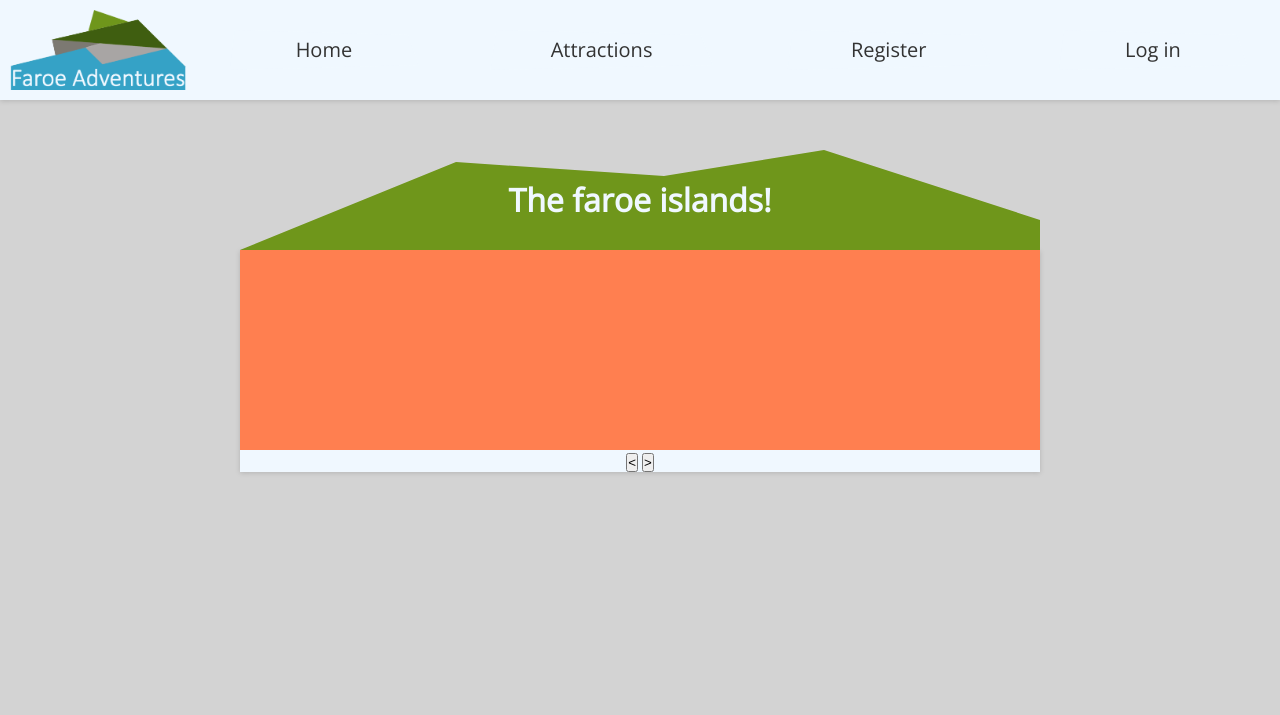
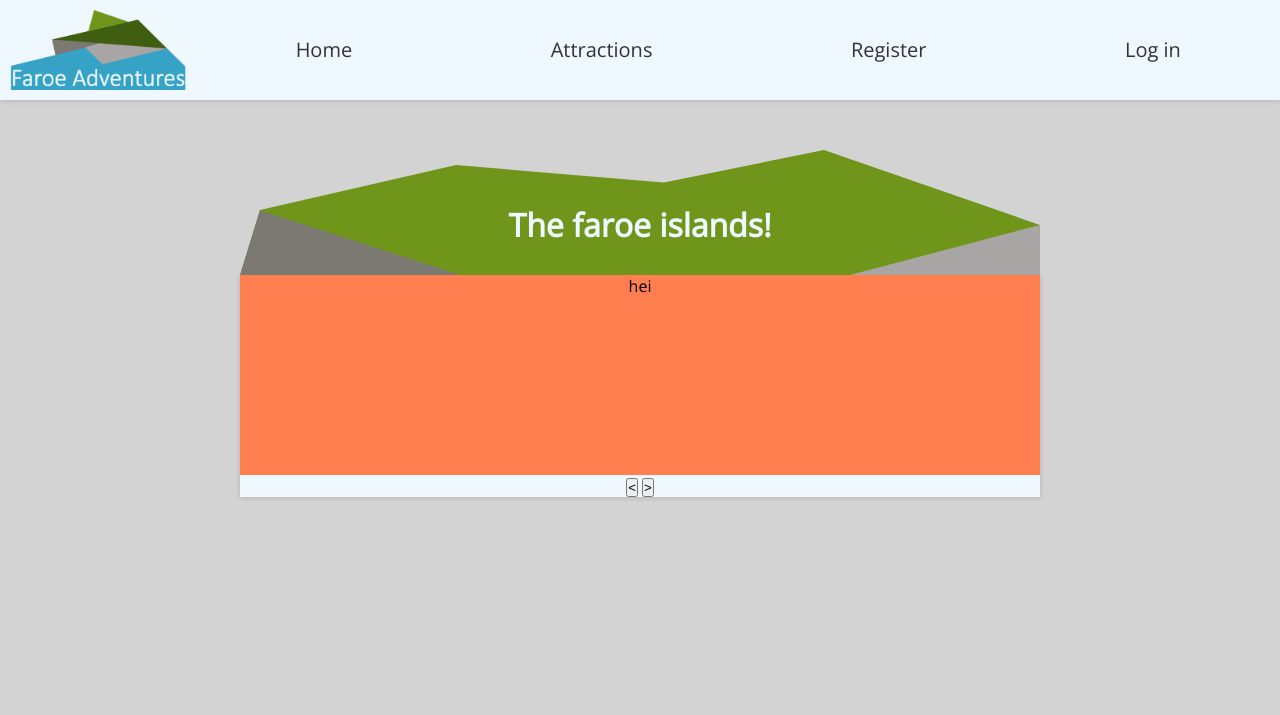
Before and after one commit to torstein-vik/mitt-feriested, a PHP site: page / in a window 1280 px wide. Shown: the top 715 px of the page. Run offline with PHP 8.4, Linux system fonts and the light colour scheme; some libraries are stand-ins or nearby versions.

Commit message:
stylin some stuff

```diff
--- a/src/home.js
+++ b/src/home.js
@@ -18,6 +18,6 @@
             slideIndex = 0;
         }
         slideShow();
-    }, 3000);
+    }, 4000);
 
 }
--- a/src/home.php
+++ b/src/home.php
@@ -1,17 +1,23 @@
 <div class="contentBody">
     <header id="homeHeader">
         <h1>The faroe islands!</h1>
+        <svg id="grey-triangle1" width="190px" height="50px">
+            <polygon points="0,50 190,0 190,50" style="fill:#A8A5A4;">
+        </svg>
+        <svg id="grey-triangle2" width="220px" height="65px">
+            <polygon points="0,65 19,0 220,65" style="fill:#7C7972;">
+        </svg>
     </header>
     <main class="mainContent">
         <div id="slideshow">
             <div id="slide1" class="slide">
-
+                hei
             </div>
             <div id="slide2" class="slide">
-
+                på
             </div>
             <div id="slide3" class="slide">
-
+                deg
             </div>
 
             <div id="console">
--- a/src/index.css
+++ b/src/index.css
@@ -57,7 +57,8 @@
     line-height: 100px;
     background-color: aliceblue;
     color: #333;
-    clip-path: polygon(15% 30px, 83% 35px, 87% 65px, 13% 70px);
+    clip-path: polygon(17% 24%, 84% 28%, 94% 70%, 13% 75%);
+    -webkit-clip-path: polygon(17% 24%, 84% 28%, 94% 70%, 13% 75%);
     transition: 300ms;
 }
 
@@ -79,15 +80,26 @@
 }
 
 #homeHeader {
-    clip-path: polygon(73% 0, 100% 70%, 100% 100%, 0 100%, 27% 12%, 53% 26%);
+    clip-path: polygon(73% 0, 100% 75px, 100% 100%, 0 100%, 20px 60px, 27% 12%, 53% 26%);
     background-color: #6F961B;
     box-shadow: 0 1px 5px rgba(0, 0, 0, 0.15);
-
+    height: 125px;
 }
 
 #homeHeader h1 {
-    line-height: 100px;
+    z-index: 1;
     color: aliceblue;
+    line-height: 150px;
+}
+
+#grey-triangle1 {
+    float: right;
+    margin-top: -75px;
+}
+
+#grey-triangle2 {
+    float: left;
+    margin-top: -90px;
 }
 
 .mainContent {
```
